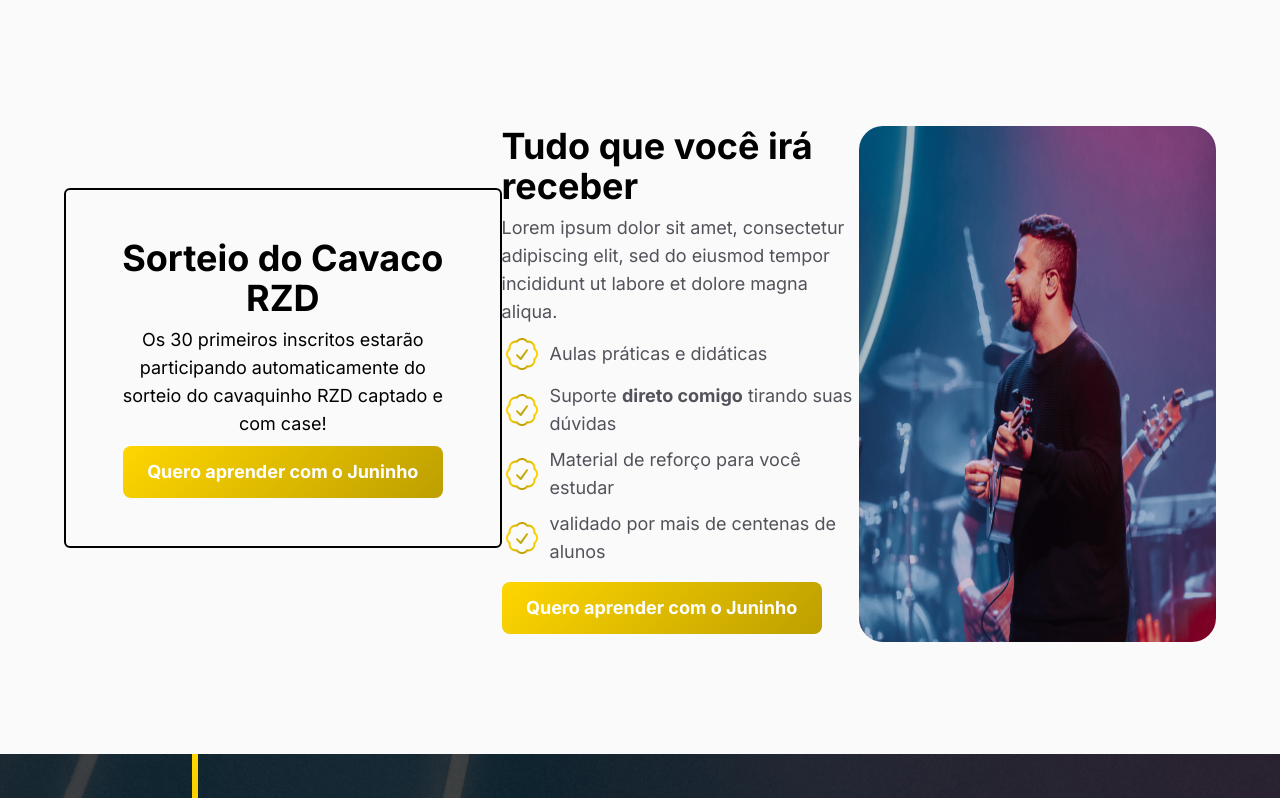
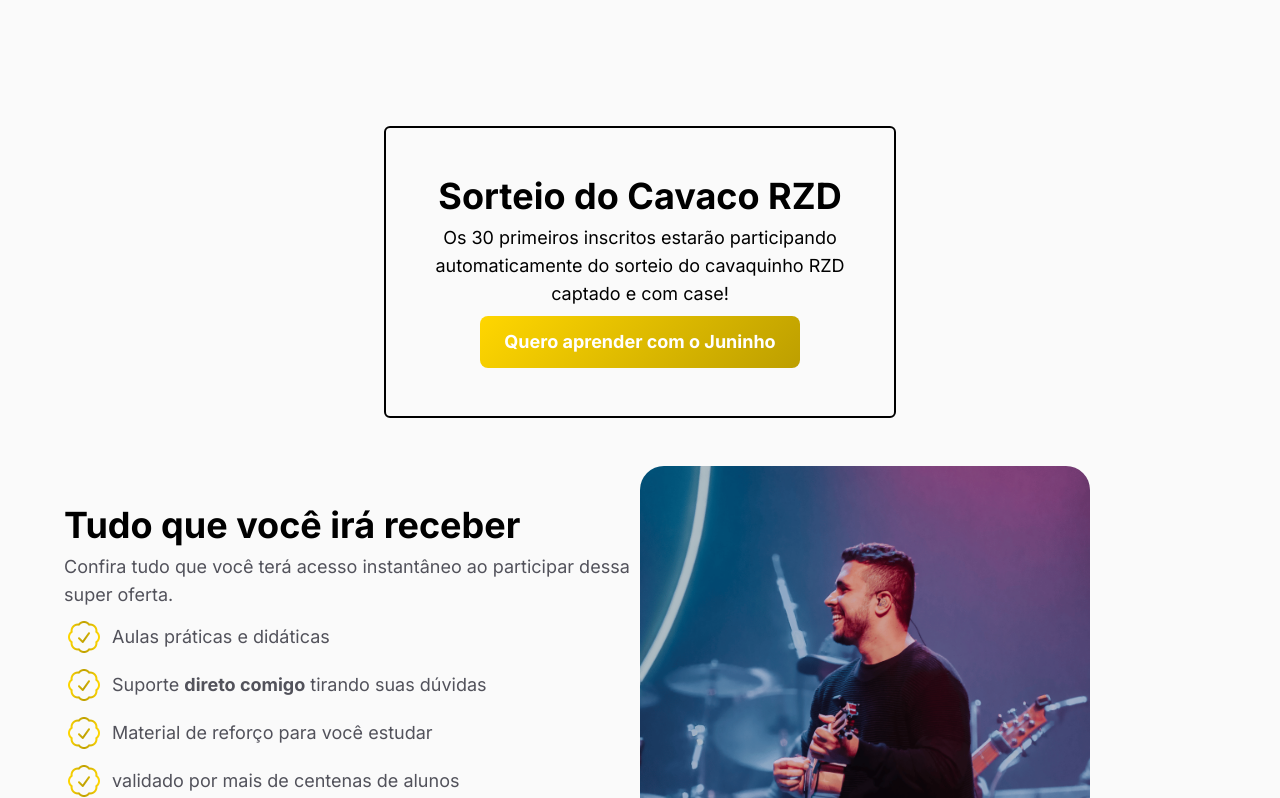
Before and after one commit to leafartech/mumuzinho, a Next.js app: page /pv-2 in a window 1280 px wide. Shown: the part 1502-2300 px from the top of the page. Built offline with nearby package versions, Linux system fonts and the light colour scheme.

Commit message:
Update page.tsx

```diff
--- a/src/app/pv-2/page.tsx
+++ b/src/app/pv-2/page.tsx
@@ -64,6 +64,7 @@ export default function Home() {
           </div>
         </Section>
         <Section classNames="pt-16 sm:pt-32">
+          <div className="flex flex-col justify-center items-center">
             <div className="max-w-lg flex flex-col gap-2 items-center justify-center mb-12 text-left sm:text-center sm:px-12 sm:py-12 sm:border-2 sm:border-black sm:rounded-md">
               <h1 className="text-4xl font-bold">Sorteio do Cavaco RZD</h1>
               <p className="text-lg">Os 30 primeiros inscritos estarão participando automaticamente do sorteio do cavaquinho RZD captado e com case!</p>
@@ -74,7 +75,7 @@ export default function Home() {
             </div>
             <HeroFlex
               title="Tudo que você irá receber"
-            description="Lorem ipsum dolor sit amet, consectetur adipiscing elit, sed do eiusmod tempor incididunt ut labore et dolore magna aliqua."
+              description="Confira tudo que você terá acesso instantâneo ao participar dessa super oferta."
               imagePath={1}
               reverse={true}
             >
@@ -97,6 +98,7 @@ export default function Home() {
                 </p>
               </div>
             </HeroFlex>
+          </div>
         </Section>
         <section className="relative my-4 sm:my-24 parallax-2 min-h-screen w-full flex items-center justify-center py-12 sm:py-36">
           <img src="./images/bg/4.png" alt="" className="block sm:hidden absolute bottom-0 left-0 h-full" />
```
Lines whose indentation alone changed are shown as unchanged.
